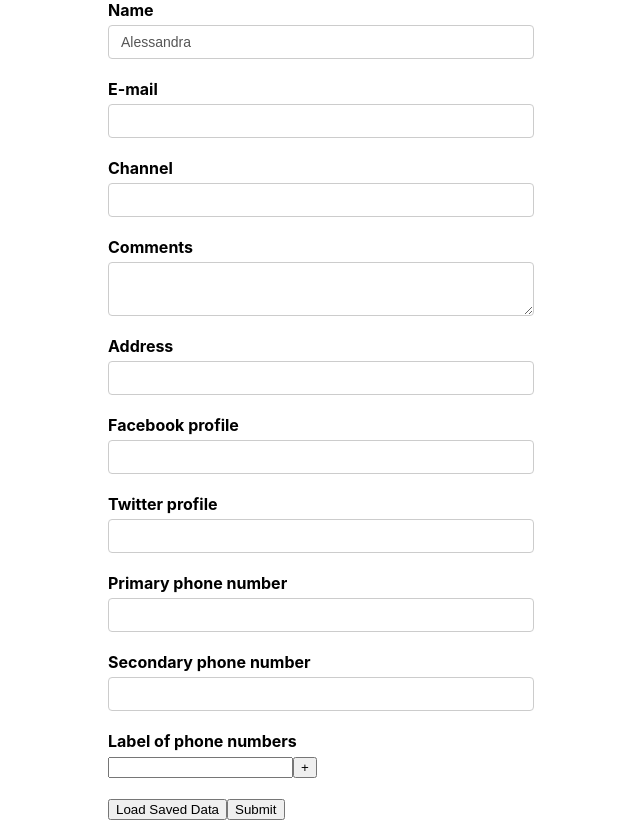
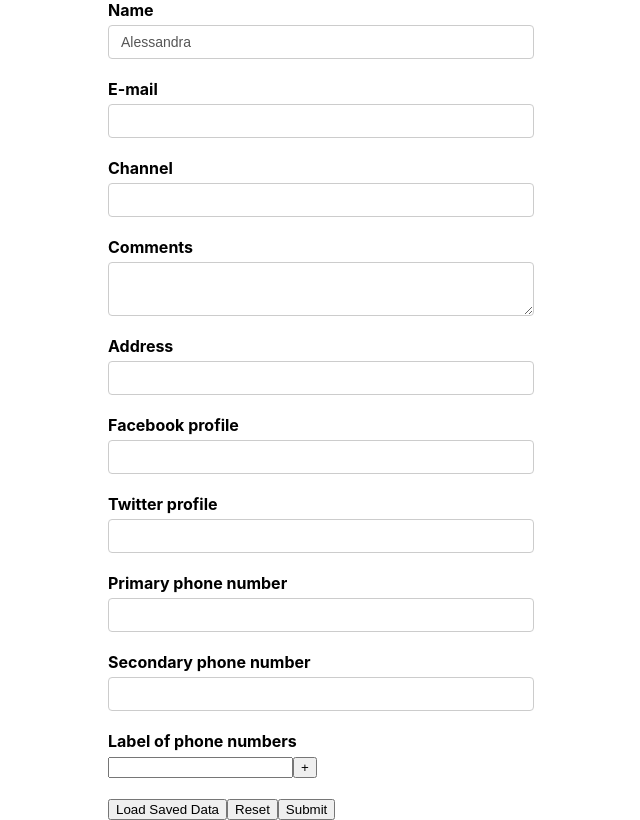
Before and after one commit to alexiakidd/react-formik, a React (Create React App) app: page / in a window 1280 px wide. Shown: the whole page, without its empty margins (319-959 px from the left). Built offline with nearby package versions, Linux system fonts and the light colour scheme.

Commit message:
feat: reset form data

```diff
--- a/src/components/YouTubeForm.js
+++ b/src/components/YouTubeForm.js
@@ -39,10 +39,12 @@ const savedValues = {
 	phoneNumbers: ['', ''],
 	phNumbers: [''],
 }
+
 const onSubmit = (values, onSubmitProps) => {
 	console.log('Form data', values)
 	console.log('Submit props', onSubmitProps)
 	onSubmitProps.setSubmitting(false)
+	onSubmitProps.resetForm()
 }
 
 const validationSchema = Yup.object({
@@ -200,7 +202,7 @@ function YouTubeForm() {
 						<button type="button" onClick={() => setFormValues(savedValues)}>
 							Load Saved Data
 						</button>
-
+						<button type="reset">Reset</button>
 						<button
 							type="submit"
 							disabled={!formik.isValid || formik.isSubmitting}>
```
